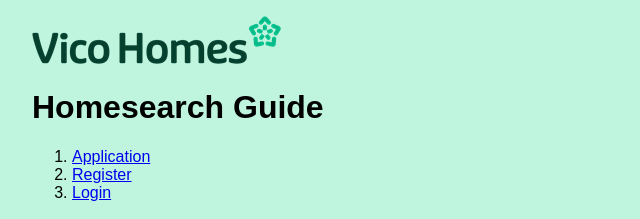
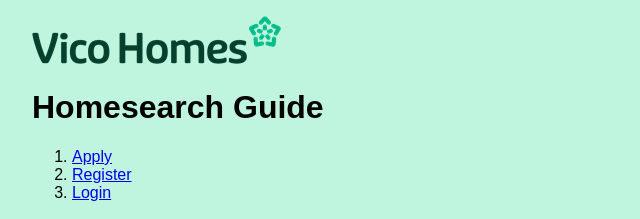
Before and after one commit to tkleeds74/resume, a plain HTML site: page index2.html in a window 1280 px wide. Shown: the top 219 px of the page, 128-768 px from the left. Drawn offline with Linux system fonts and the light colour scheme.

Commit message:
Add files via upload

```diff
--- a/index2.html
+++ b/index2.html
@@ -23,7 +23,7 @@
 
 <nav class="navbar">
 <ol>
-<li><a href="#application">Application</a></li>
+<li><a href="#application">Apply</a></li>
 <li><a href="#register">Register</a></li>
 <li><a href="#login">Login</a></li>
 </ol>
```
